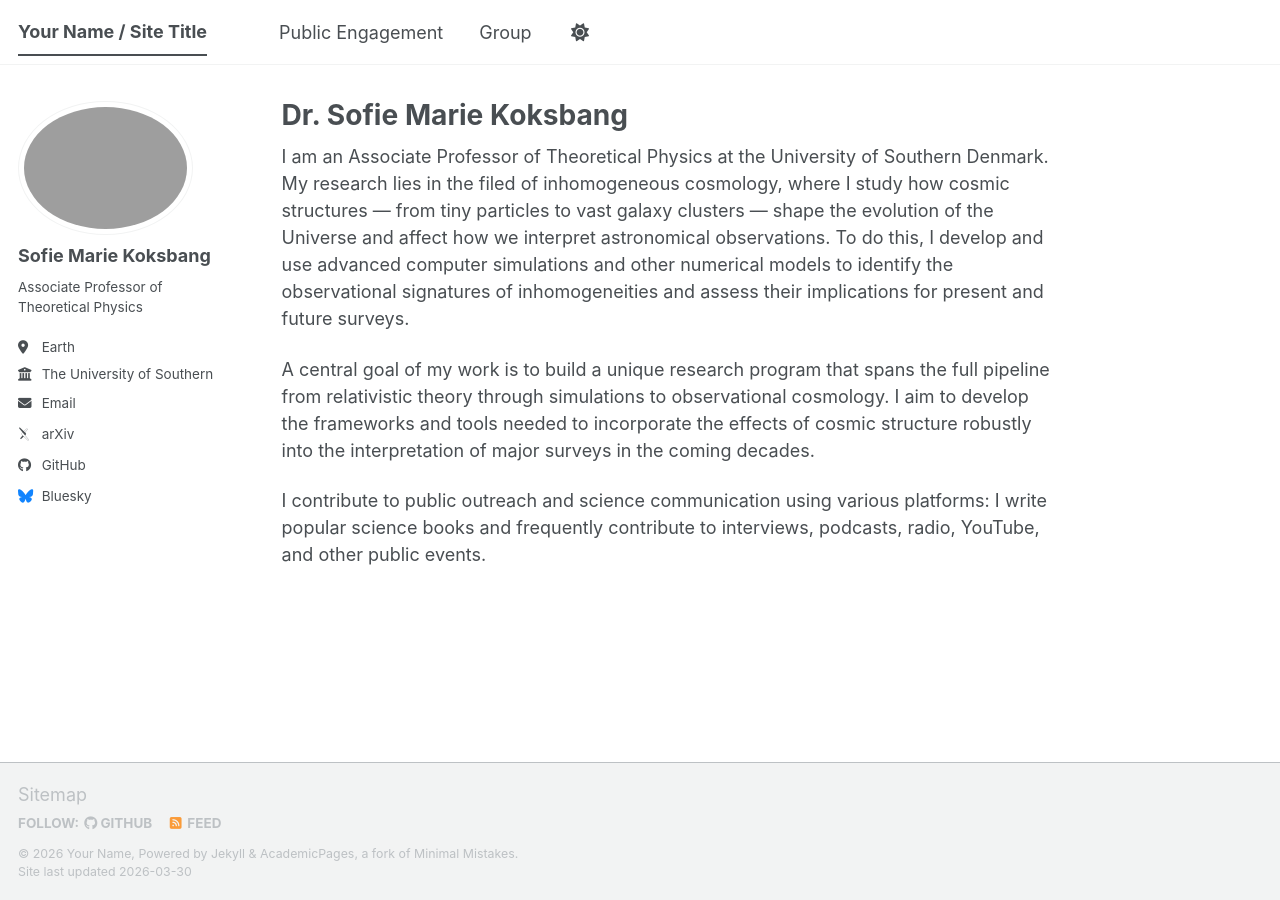
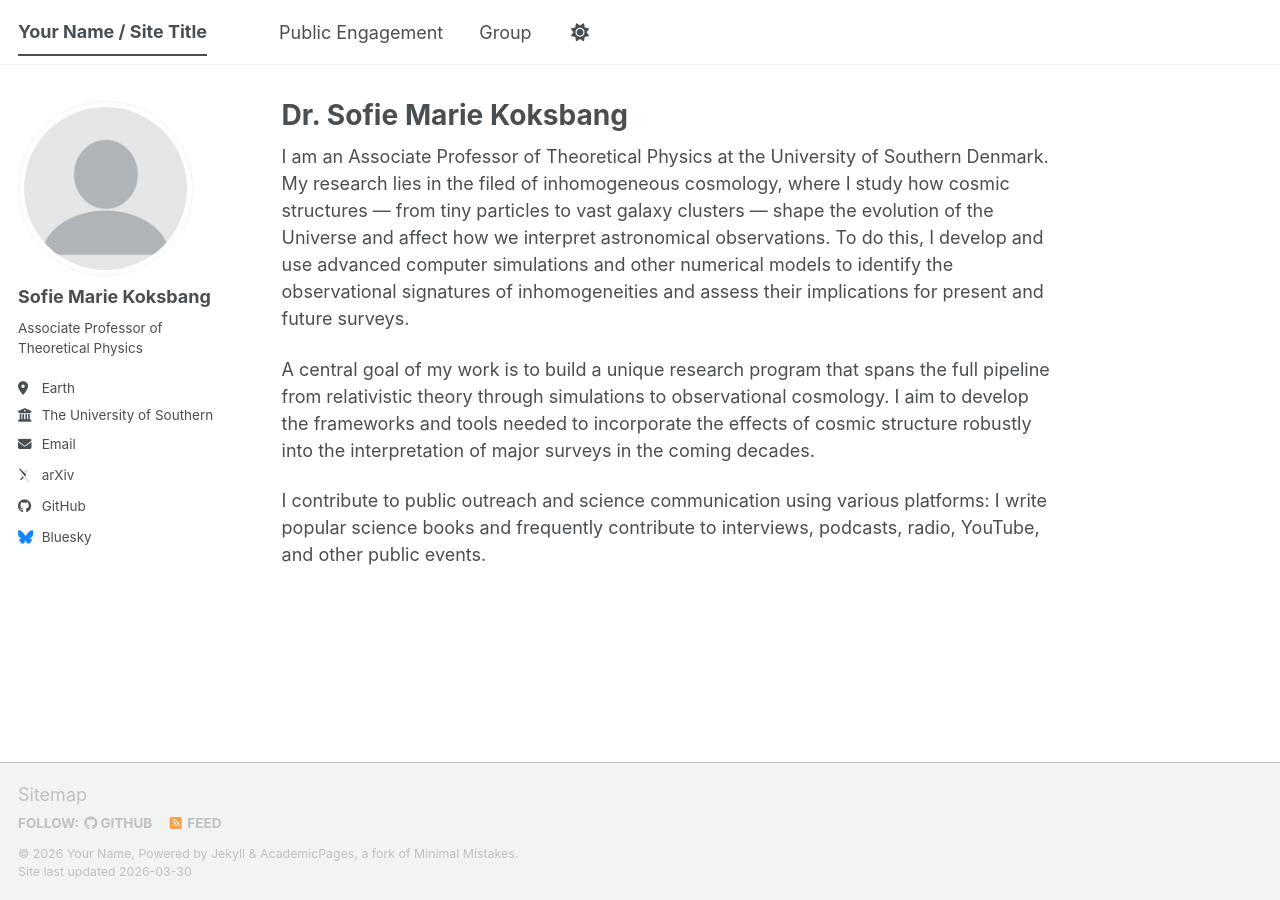
Before and after one commit to sofiemariekoksbang/sofiemariekoksbang.github.io, a Jekyll site: the page built from _pages/about.md, in a window 1280 px wide. Built offline with Jekyll 4.4.1, drawn with Linux system fonts in a browser that asks for light colours; some web fonts are replaced; a script bundle is joined from its source files by our own code; library files that are not in the unit come from our copies.

Commit message:
Update author avatar in configuration file

```diff
--- a/_config.yml
+++ b/_config.yml
@@ -23,7 +23,7 @@ repository               : "academicpages/academicpages.github.io"
 #               Additional customization can be done by editing /_includes/author-profile.html
 author:
   # Biographic information
-  avatar           : "20230509_151954.jpg"
+  avatar           : "profile.png"
   name             : "Sofie Marie Koksbang"
   pronouns         : # example: "she/her"
   bio              : "Associate Professor of Theoretical Physics"
```
